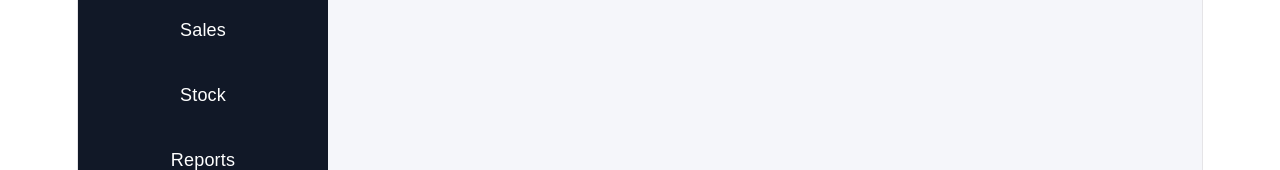
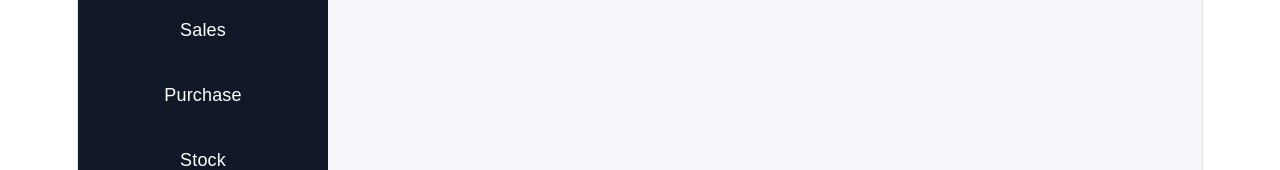
Before and after one commit to Attasaifi/batterysoftware, a React (Vite) app: page / in a window 1280 px wide. Shown: the part 204-374 px from the top of the page. Built offline with nearby package versions, Linux system fonts and the light colour scheme.

Commit message:
Update App.jsx

```diff
--- a/src/App.jsx
+++ b/src/App.jsx
@@ -19,6 +19,10 @@ function Sidebar() {
 
         <li>
           <Link to="/sales">Sales</Link>
+        </li>
+
+        <li>
+          <Link to="/purchase">Purchase</Link>
         </li>
 
         <li>
@@ -45,6 +49,10 @@ function Sales() {
   return <h1>Sales Page</h1>;
 }
 
+function Purchase() {
+  return <h1>Purchase Page</h1>;
+}
+
 function Stock() {
   return <h1>Stock Page</h1>;
 }
@@ -64,6 +72,7 @@ function App() {
             <Route path="/" element={<Dashboard />} />
             <Route path="/customers" element={<Customers />} />
             <Route path="/sales" element={<Sales />} />
+            <Route path="/purchase" element={<Purchase />} />
             <Route path="/stock" element={<Stock />} />
             <Route path="/reports" element={<Reports />} />
           </Routes>
```
